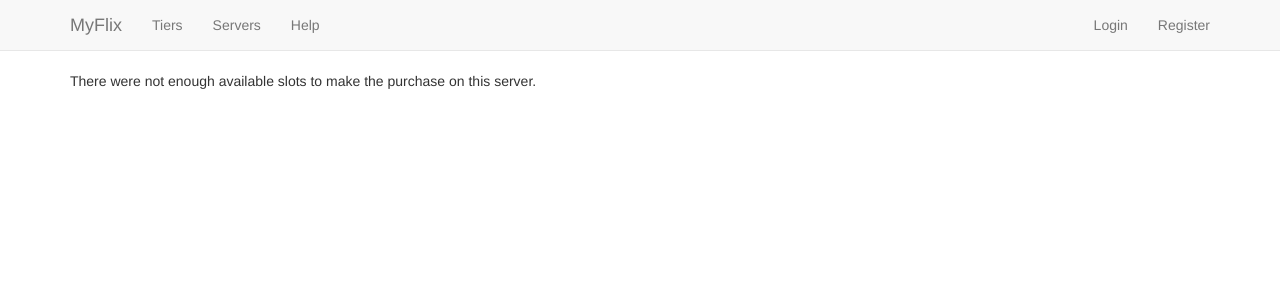
After one commit to l3uddz/myflix, a Django app: template templates/core/order_tier.html in a window 1280 px wide. The commit adds this page. Shown: the top 300 px of the page. Run offline with Django 3.2, Linux system fonts and the light colour scheme; the template is opened without the code that fills it, so the values that code supplies are empty; parts of the project's set-up code (start-up, migrations or seed data) failed here and were passed over; some libraries are stand-ins or nearby versions.

Commit message:
started on order_tier template.

```diff
--- a/myflix/urls.py
+++ b/myflix/urls.py
@@ -27,6 +27,7 @@ urlpatterns = [
     url(r'^servers/$', core_views.servers, name='servers'),
     url(r'^help/$', core_views.help, name='help'),
     url(r'^order/(?P<server_id>\d+)/$', login_required(core_views.order), name='order'),
+    url(r'^order/(?P<server_id>\d+)/(?P<tier_id>\d+)/$', login_required(core_views.order_tier), name='order_tier'),
     # account
     url(r'^account/login/$', auth_views.login, name='login', kwargs={'redirect_authenticated_user': True,
                                                                      'template_name': 'account/login.html'}),
--- a/templates/core/order.html
+++ b/templates/core/order.html
@@ -29,7 +29,8 @@
                     <p>{{ tier.description }}</p>
                     <hr>
                     <h3>{{ tier.price }} / month</h3>
-                    <a href="#" class="btn btn-info btn-block">Choose subscription</a>
+                    <a href="{% url 'order_tier' server.pk tier.pk %}" class="btn btn-info btn-block">Choose
+                        subscription</a>
                 </div>
             </div>
         {% endif %}
--- /dev/null
+++ b/templates/core/order_tier.html
@@ -0,0 +1,14 @@
+{% extends 'base.html' %}
+{% load bootstrap3 %}
+{% load tiers %}
+
+{% block styles %}
+{% endblock %}
+
+{% block content %}
+    {% if not tier %}
+        <p>There were not enough available slots to make the purchase on this server.</p>
+    {% else %}
+        <p>Order page for {{ server.name }} - tier: {{ tier.name }}</p>
+    {% endif %}
+{% endblock %}
```
Also changed, not shown: myflix/app/views.py (+11 -0 lines).
